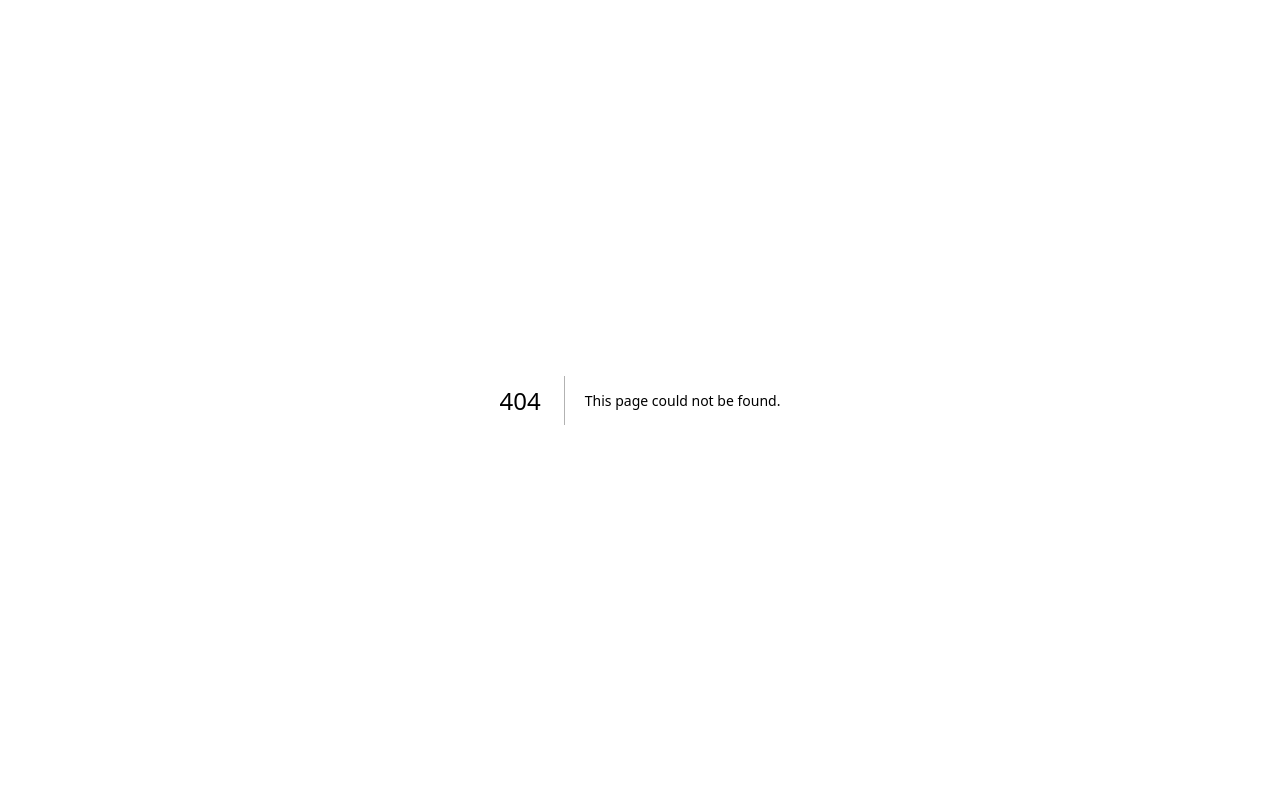
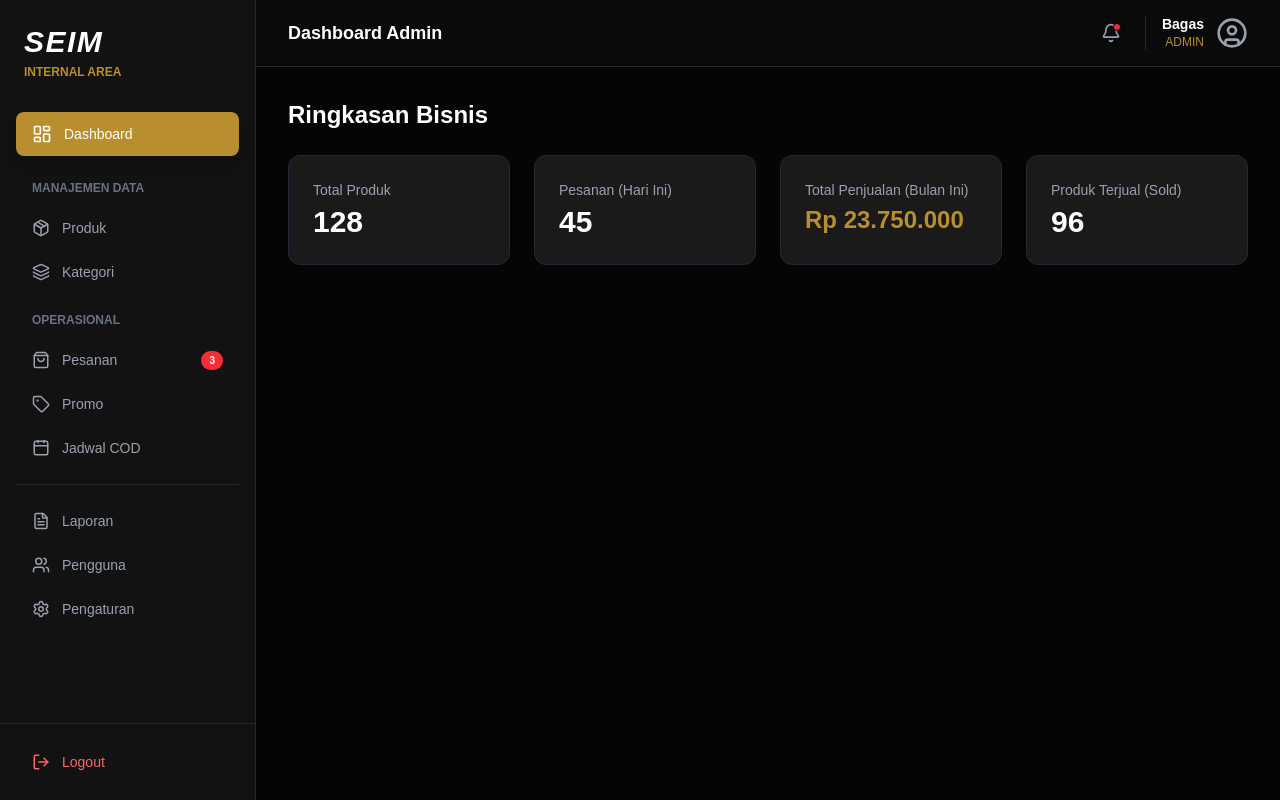
Before and after one commit to kopsus/seim, a Next.js app in the folder frontend/: page /dashboard in a window 1280 px wide. Before the commit this address had no page. Built offline with nearby package versions, Linux system fonts and the light colour scheme.

Commit message:
feat : add layout dashboard admin

```diff
--- /dev/null
+++ b/frontend/src/app/dashboard/layout.tsx
@@ -0,0 +1,28 @@
+"use client";
+
+import { useState } from "react";
+import DashboardSidebar from "@/components/DashboardSidebar";
+import DashboardHeader from "@/components/DashboardHeader";
+
+export default function DashboardLayout({
+  children,
+}: {
+  children: React.ReactNode;
+}) {
+  const [isMobileMenuOpen, setIsMobileMenuOpen] = useState(false);
+
+  return (
+    <div className="flex min-h-screen bg-[#0A0A0A] text-gray-100">
+      <DashboardSidebar
+        isOpen={isMobileMenuOpen}
+        onClose={() => setIsMobileMenuOpen(false)}
+      />
+
+      <main className="flex-1 w-full md:ml-64 relative flex flex-col min-h-screen transition-all duration-300">
+        <DashboardHeader onOpenMenu={() => setIsMobileMenuOpen(true)} />
+
+        <div className="p-4 md:p-8 bg-[#050505] flex-1">{children}</div>
+      </main>
+    </div>
+  );
+}
--- /dev/null
+++ b/frontend/src/app/dashboard/page.tsx
@@ -0,0 +1,30 @@
+// src/app/dashboard/page.tsx
+export default function DashboardOverviewPage() {
+  return (
+    <div>
+      <h1 className="text-2xl font-bold text-white mb-6">Ringkasan Bisnis</h1>
+
+      {/* Kotak-kotak Statistik Placeholder */}
+      <div className="grid grid-cols-1 sm:grid-cols-2 lg:grid-cols-4 gap-4 md:gap-6">
+        <div className="bg-[#1A1A1A] p-6 rounded-xl border border-gray-800">
+          <p className="text-sm text-gray-400 mb-1">Total Produk</p>
+          <p className="text-3xl font-bold text-white">128</p>
+        </div>
+        <div className="bg-[#1A1A1A] p-6 rounded-xl border border-gray-800">
+          <p className="text-sm text-gray-400 mb-1">Pesanan (Hari Ini)</p>
+          <p className="text-3xl font-bold text-white">45</p>
+        </div>
+        <div className="bg-[#1A1A1A] p-6 rounded-xl border border-gray-800">
+          <p className="text-sm text-gray-400 mb-1">
+            Total Penjualan (Bulan Ini)
+          </p>
+          <p className="text-2xl font-bold text-[#B88E2F]">Rp 23.750.000</p>
+        </div>
+        <div className="bg-[#1A1A1A] p-6 rounded-xl border border-gray-800">
+          <p className="text-sm text-gray-400 mb-1">Produk Terjual (Sold)</p>
+          <p className="text-3xl font-bold text-white">96</p>
+        </div>
+      </div>
+    </div>
+  );
+}
--- /dev/null
+++ b/frontend/src/components/DashboardHeader.tsx
@@ -0,0 +1,43 @@
+// src/components/DashboardHeader.tsx
+"use client";
+
+import { Bell, Menu, UserCircle } from "lucide-react";
+
+interface DashboardHeaderProps {
+  onOpenMenu: () => void;
+}
+
+export default function DashboardHeader({ onOpenMenu }: DashboardHeaderProps) {
+  return (
+    <header className="flex items-center justify-between bg-[#0A0A0A] py-4 px-4 md:px-8 border-b border-gray-800 sticky top-0 z-20">
+      {/* Kiri: Tombol Hamburger (HP) & Judul Halaman */}
+      <div className="flex items-center">
+        <button
+          onClick={onOpenMenu}
+          className="mr-4 text-gray-400 hover:text-white transition-colors md:hidden"
+        >
+          <Menu size={24} />
+        </button>
+        <h2 className="text-lg font-bold text-white hidden sm:block">
+          Dashboard Admin
+        </h2>
+      </div>
+
+      {/* Kanan: Notifikasi & Profil */}
+      <div className="flex items-center space-x-4 md:space-x-6">
+        <button className="text-gray-400 hover:text-white transition-colors relative">
+          <Bell size={20} />
+          <span className="absolute top-0 right-0 w-2 h-2 bg-red-500 rounded-full border border-[#0A0A0A]"></span>
+        </button>
+
+        <div className="flex items-center space-x-3 pl-4 border-l border-gray-800">
+          <div className="hidden text-right md:block">
+            <p className="text-sm font-bold text-white leading-tight">Bagas</p>
+            <p className="text-xs text-[#B88E2F]">ADMIN</p>
+          </div>
+          <UserCircle size={32} className="text-gray-400" />
+        </div>
+      </div>
+    </header>
+  );
+}
--- /dev/null
+++ b/frontend/src/components/DashboardSidebar.tsx
@@ -0,0 +1,162 @@
+// src/components/DashboardSidebar.tsx
+import Link from "next/link";
+import {
+  LayoutDashboard,
+  Package,
+  Layers,
+  ShoppingBag,
+  Tag,
+  Calendar,
+  FileText,
+  Users,
+  Settings,
+  LogOut,
+  X,
+} from "lucide-react";
+
+interface DashboardSidebarProps {
+  isOpen: boolean;
+  onClose: () => void;
+}
+
+export default function DashboardSidebar({
+  isOpen,
+  onClose,
+}: DashboardSidebarProps) {
+  return (
+    <>
+      {/* Overlay Gelap untuk HP */}
+      {isOpen && (
+        <div
+          className="fixed inset-0 bg-black bg-opacity-60 z-40 md:hidden"
+          onClick={onClose}
+        ></div>
+      )}
+
+      <aside
+        className={`w-64 h-screen bg-[#121212] text-white flex flex-col border-r border-gray-800 fixed left-0 top-0 z-50 transform transition-transform duration-300 ease-in-out
+        ${isOpen ? "translate-x-0" : "-translate-x-full"}
+        md:translate-x-0 md:z-30`}
+      >
+        <div className="p-6 flex items-center justify-between">
+          <div>
+            <h1 className="text-3xl font-bold italic tracking-wider">SEIM</h1>
+            <p className="text-xs text-[#B88E2F] mt-1 uppercase font-bold">
+              Internal Area
+            </p>
+          </div>
+          <button
+            onClick={onClose}
+            className="md:hidden text-gray-400 hover:text-white"
+          >
+            <X size={24} />
+          </button>
+        </div>
+
+        <nav className="flex-1 overflow-y-auto px-4 space-y-1 mt-2 scrollbar-hide">
+          <Link
+            href="/dashboard"
+            onClick={onClose}
+            className="flex items-center space-x-3 text-white bg-[#B88E2F] px-4 py-3 rounded-lg transition-colors shadow-lg mb-2"
+          >
+            <LayoutDashboard size={20} />
+            <span className="font-medium text-sm">Dashboard</span>
+          </Link>
+
+          <div className="pt-4 pb-2">
+            <p className="text-xs text-gray-500 uppercase font-semibold px-4">
+              Manajemen Data
+            </p>
+          </div>
+
+          <Link
+            href="/dashboard/produk"
+            onClick={onClose}
+            className="flex items-center space-x-3 text-gray-400 hover:text-white hover:bg-gray-800 px-4 py-2.5 rounded-lg transition-colors"
+          >
+            <Package size={18} />
+            <span className="text-sm">Produk</span>
+          </Link>
+          <Link
+            href="/dashboard/kategori"
+            onClick={onClose}
+            className="flex items-center space-x-3 text-gray-400 hover:text-white hover:bg-gray-800 px-4 py-2.5 rounded-lg transition-colors"
+          >
+            <Layers size={18} />
+            <span className="text-sm">Kategori</span>
+          </Link>
+
+          <div className="pt-4 pb-2">
+            <p className="text-xs text-gray-500 uppercase font-semibold px-4">
+              Operasional
+            </p>
+          </div>
+
+          <Link
+            href="/dashboard/pesanan"
+            onClick={onClose}
+            className="flex items-center space-x-3 text-gray-400 hover:text-white hover:bg-gray-800 px-4 py-2.5 rounded-lg transition-colors"
+          >
+            <ShoppingBag size={18} />
+            <span className="text-sm">Pesanan</span>
+            {/* Badge Notifikasi Pesanan Masuk */}
+            <span className="ml-auto bg-red-500 text-white text-[10px] font-bold px-2 py-0.5 rounded-full">
+              3
+            </span>
+          </Link>
+          <Link
+            href="/dashboard/promo"
+            onClick={onClose}
+            className="flex items-center space-x-3 text-gray-400 hover:text-white hover:bg-gray-800 px-4 py-2.5 rounded-lg transition-colors"
+          >
+            <Tag size={18} />
+            <span className="text-sm">Promo</span>
+          </Link>
+          <Link
+            href="/dashboard/jadwal-cod"
+            onClick={onClose}
+            className="flex items-center space-x-3 text-gray-400 hover:text-white hover:bg-gray-800 px-4 py-2.5 rounded-lg transition-colors"
+          >
+            <Calendar size={18} />
+            <span className="text-sm">Jadwal COD</span>
+          </Link>
+
+          <div className="border-t border-gray-800 my-4" />
+
+          <Link
+            href="/dashboard/laporan"
+            onClick={onClose}
+            className="flex items-center space-x-3 text-gray-400 hover:text-white hover:bg-gray-800 px-4 py-2.5 rounded-lg transition-colors"
+          >
+            <FileText size={18} />
+            <span className="text-sm">Laporan</span>
+          </Link>
+          <Link
+            href="/dashboard/pengguna"
+            onClick={onClose}
+            className="flex items-center space-x-3 text-gray-400 hover:text-white hover:bg-gray-800 px-4 py-2.5 rounded-lg transition-colors"
+          >
+            <Users size={18} />
+            <span className="text-sm">Pengguna</span>
+          </Link>
+          <Link
+            href="/dashboard/pengaturan"
+            onClick={onClose}
+            className="flex items-center space-x-3 text-gray-400 hover:text-white hover:bg-gray-800 px-4 py-2.5 rounded-lg transition-colors"
+          >
+            <Settings size={18} />
+            <span className="text-sm">Pengaturan</span>
+          </Link>
+        </nav>
+
+        {/* Tombol Logout di paling bawah */}
+        <div className="p-4 mt-auto border-t border-gray-800">
+          <button className="flex items-center space-x-3 text-red-400 hover:text-red-300 hover:bg-red-900/20 w-full px-4 py-3 rounded-lg transition-colors">
+            <LogOut size={18} />
+            <span className="text-sm font-medium">Logout</span>
+          </button>
+        </div>
+      </aside>
+    </>
+  );
+}
```
